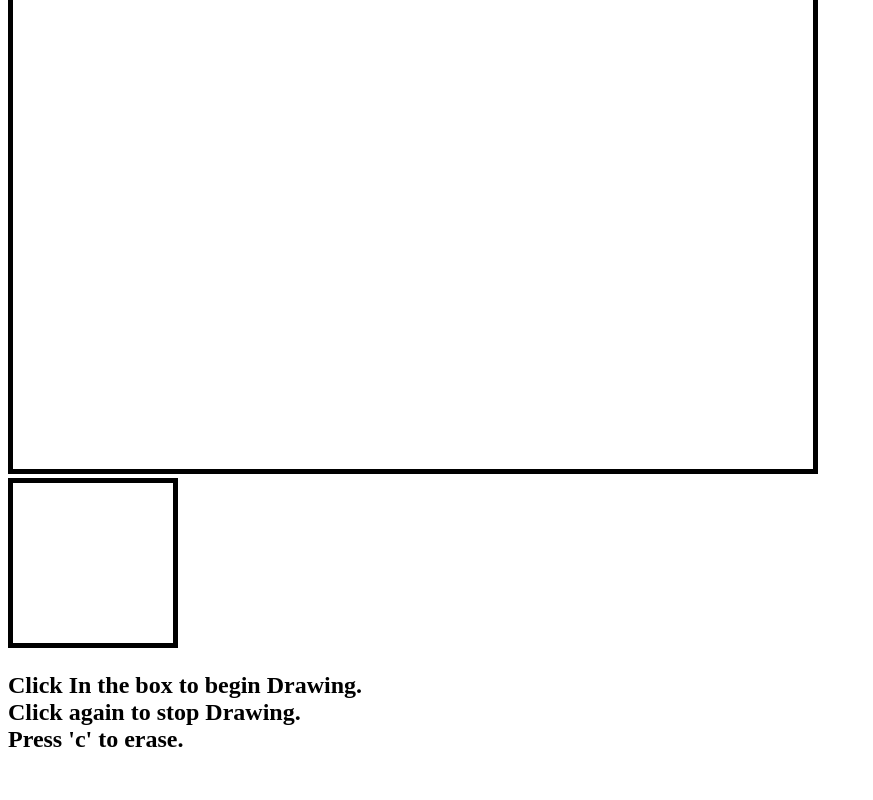
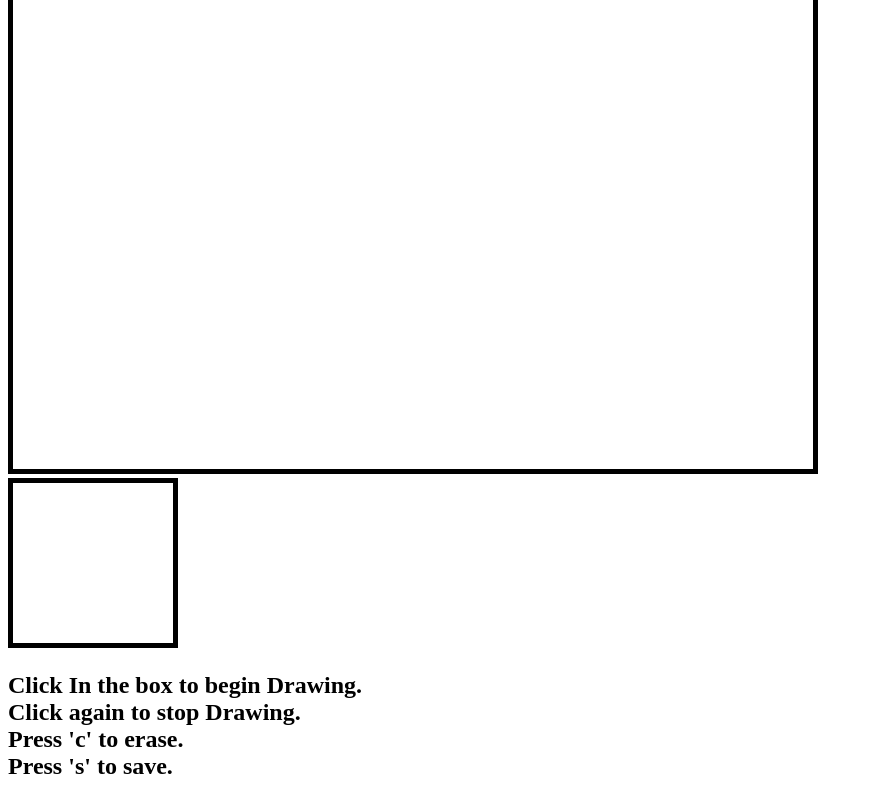
Before and after one commit to davidkorff/draw-with-save, a plain HTML site: page index.html in a window 1280 px wide. Shown: the part 344-1144 px from the top of the page, without its empty margins (0-873 px from the left). Before the commit the page ends 1117 px from the top, so only its background shows below. Drawn offline with Linux system fonts and the light colour scheme.

Commit message:
changed readme, added save instruction

```diff
--- a/index.html
+++ b/index.html
@@ -12,7 +12,8 @@
     <h2>
       Click In the box to begin Drawing.<br>
       Click again to stop Drawing.<br>
-      Press 'c' to erase.
+      Press 'c' to erase.<br>
+      Press 's' to save.
     </h2>
     <script src="index.js"> </script>
     <script src="little_canvas.js"> </script>
```
Also changed, not shown: 1 other file.
